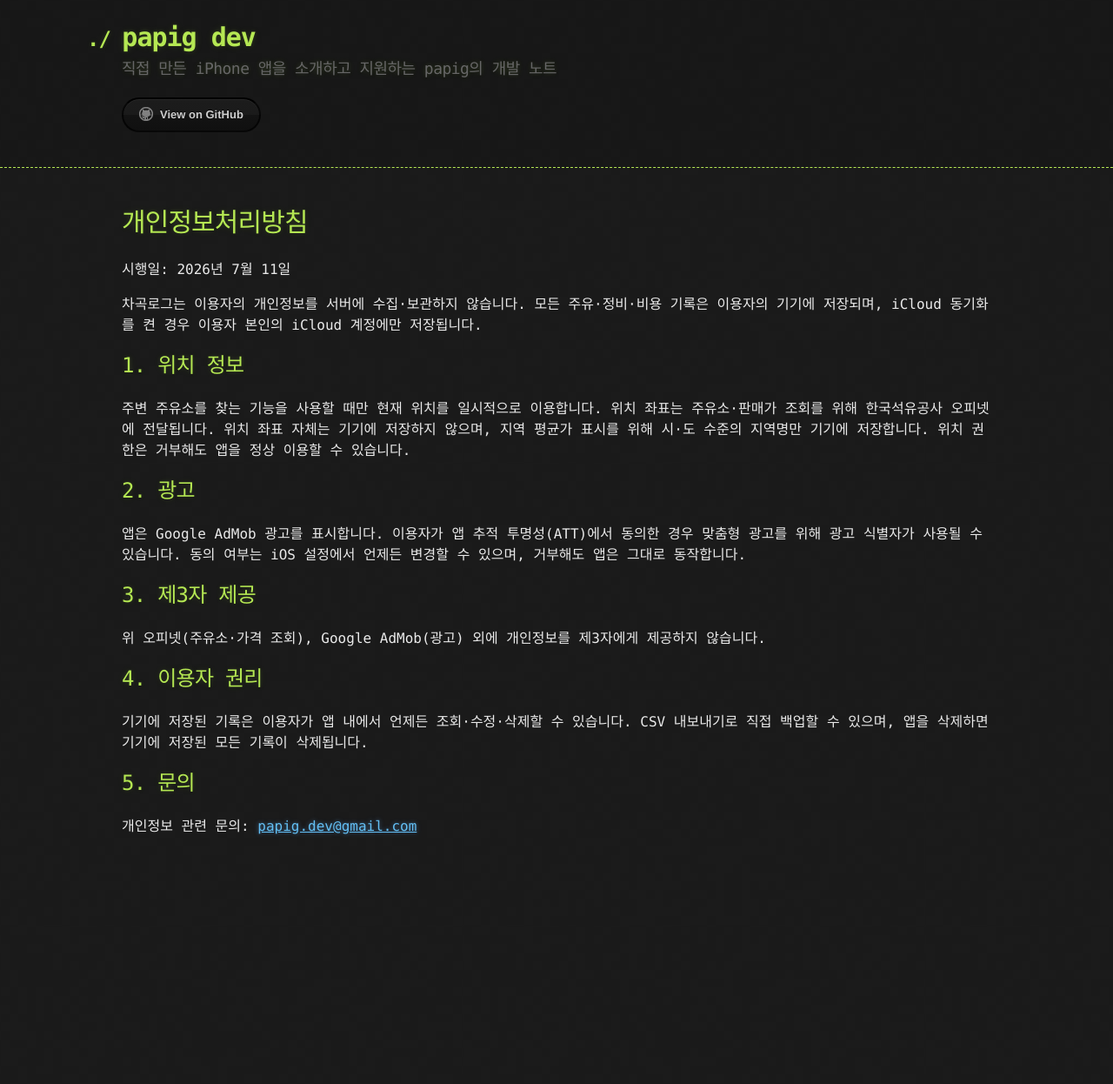
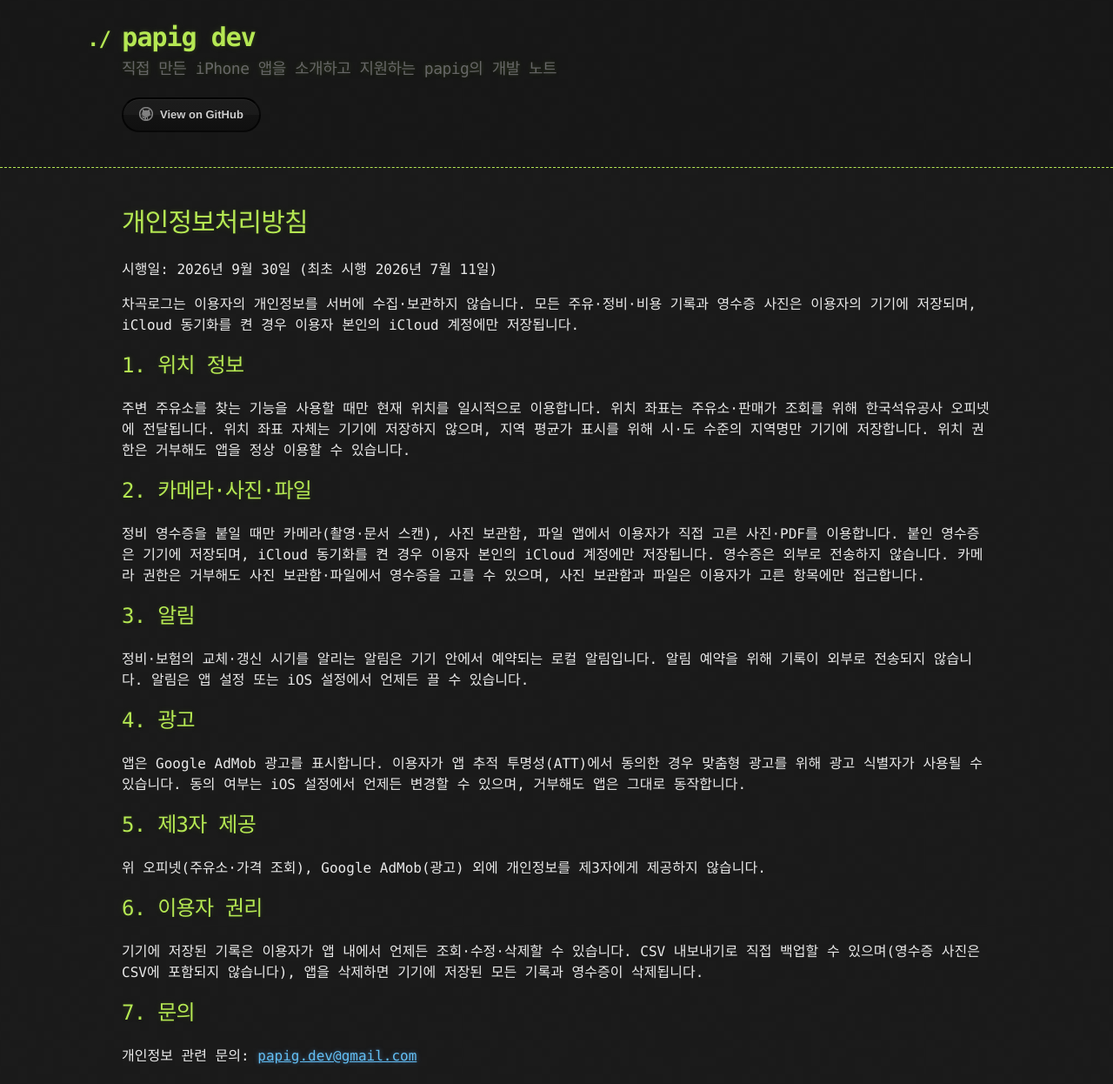
Before and after one commit to papig-dev/papig-dev.github.io, a Jekyll site: the page built from chagoklog/privacy.md, in a window 1280 px wide. Shown: the whole page at 87% size. Built offline with Jekyll 4.4.1, drawn with Linux system fonts in a browser that asks for light colours; some web fonts are replaced; before the commit the page ends 982 px from its top, so only the background shows below that.

Commit message:
chagoklog: 개인정보처리방침 1.0.4 반영 (2026-09-30 시행)
카메라(촬영·문서 스캔)·사진 보관함·파일(PDF)로 붙이는 영수증과
교체 시기 로컬 알림 조항 추가. 영수증은 기기·본인 iCloud에만 저장,
외부 전송 없음. CSV 내보내기에 사진이 빠진다는 점도 명시.

Co-Authored-By: Claude Opus 5.5 <noreply@anthropic.com>

```diff
--- a/chagoklog/privacy.md
+++ b/chagoklog/privacy.md
@@ -1,32 +1,40 @@
 ---
 layout: default
 title: 차곡로그 개인정보처리방침
-description: 차곡로그의 개인정보처리방침입니다. 주유·정비·비용 기록은 기기에 저장되며, 위치는 주변 주유소 조회에만 일시적으로 사용됩니다.
+description: 차곡로그의 개인정보처리방침입니다. 주유·정비·비용 기록과 영수증은 기기에 저장되며, 위치는 주변 주유소 조회에만 일시적으로 사용됩니다.
 permalink: /chagoklog/privacy/
 ---
 
 # 개인정보처리방침
 
-시행일: 2026년 7월 11일
+시행일: 2026년 9월 30일 (최초 시행 2026년 7월 11일)
 
-차곡로그는 이용자의 개인정보를 서버에 수집·보관하지 않습니다. 모든 주유·정비·비용 기록은 이용자의 기기에 저장되며, iCloud 동기화를 켠 경우 이용자 본인의 iCloud 계정에만 저장됩니다.
+차곡로그는 이용자의 개인정보를 서버에 수집·보관하지 않습니다. 모든 주유·정비·비용 기록과 영수증 사진은 이용자의 기기에 저장되며, iCloud 동기화를 켠 경우 이용자 본인의 iCloud 계정에만 저장됩니다.
 
 ## 1. 위치 정보
 
 주변 주유소를 찾는 기능을 사용할 때만 현재 위치를 일시적으로 이용합니다. 위치 좌표는 주유소·판매가 조회를 위해 한국석유공사 오피넷에 전달됩니다. 위치 좌표 자체는 기기에 저장하지 않으며, 지역 평균가 표시를 위해 시·도 수준의 지역명만 기기에 저장합니다. 위치 권한은 거부해도 앱을 정상 이용할 수 있습니다.
 
-## 2. 광고
+## 2. 카메라·사진·파일
+
+정비 영수증을 붙일 때만 카메라(촬영·문서 스캔), 사진 보관함, 파일 앱에서 이용자가 직접 고른 사진·PDF를 이용합니다. 붙인 영수증은 기기에 저장되며, iCloud 동기화를 켠 경우 이용자 본인의 iCloud 계정에만 저장됩니다. 영수증은 외부로 전송하지 않습니다. 카메라 권한은 거부해도 사진 보관함·파일에서 영수증을 고를 수 있으며, 사진 보관함과 파일은 이용자가 고른 항목에만 접근합니다.
+
+## 3. 알림
+
+정비·보험의 교체·갱신 시기를 알리는 알림은 기기 안에서 예약되는 로컬 알림입니다. 알림 예약을 위해 기록이 외부로 전송되지 않습니다. 알림은 앱 설정 또는 iOS 설정에서 언제든 끌 수 있습니다.
+
+## 4. 광고
 
 앱은 Google AdMob 광고를 표시합니다. 이용자가 앱 추적 투명성(ATT)에서 동의한 경우 맞춤형 광고를 위해 광고 식별자가 사용될 수 있습니다. 동의 여부는 iOS 설정에서 언제든 변경할 수 있으며, 거부해도 앱은 그대로 동작합니다.
 
-## 3. 제3자 제공
+## 5. 제3자 제공
 
 위 오피넷(주유소·가격 조회), Google AdMob(광고) 외에 개인정보를 제3자에게 제공하지 않습니다.
 
-## 4. 이용자 권리
+## 6. 이용자 권리
 
-기기에 저장된 기록은 이용자가 앱 내에서 언제든 조회·수정·삭제할 수 있습니다. CSV 내보내기로 직접 백업할 수 있으며, 앱을 삭제하면 기기에 저장된 모든 기록이 삭제됩니다.
+기기에 저장된 기록은 이용자가 앱 내에서 언제든 조회·수정·삭제할 수 있습니다. CSV 내보내기로 직접 백업할 수 있으며(영수증 사진은 CSV에 포함되지 않습니다), 앱을 삭제하면 기기에 저장된 모든 기록과 영수증이 삭제됩니다.
 
-## 5. 문의
+## 7. 문의
 
 개인정보 관련 문의: <a href="mailto:papig.dev@gmail.com">papig.dev@gmail.com</a>
```
